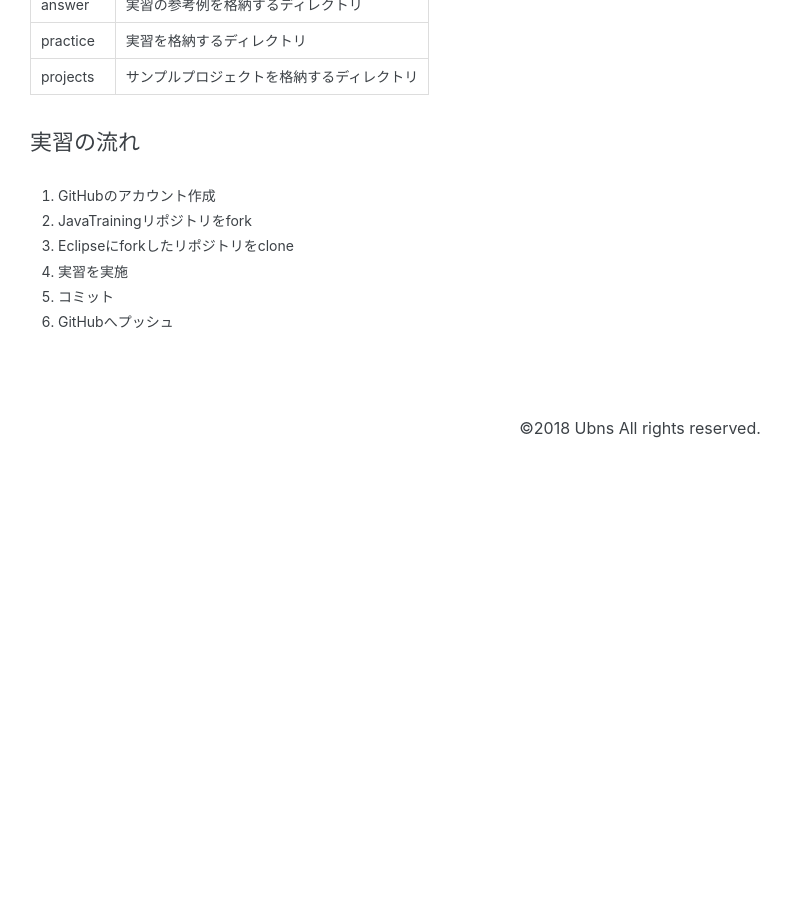
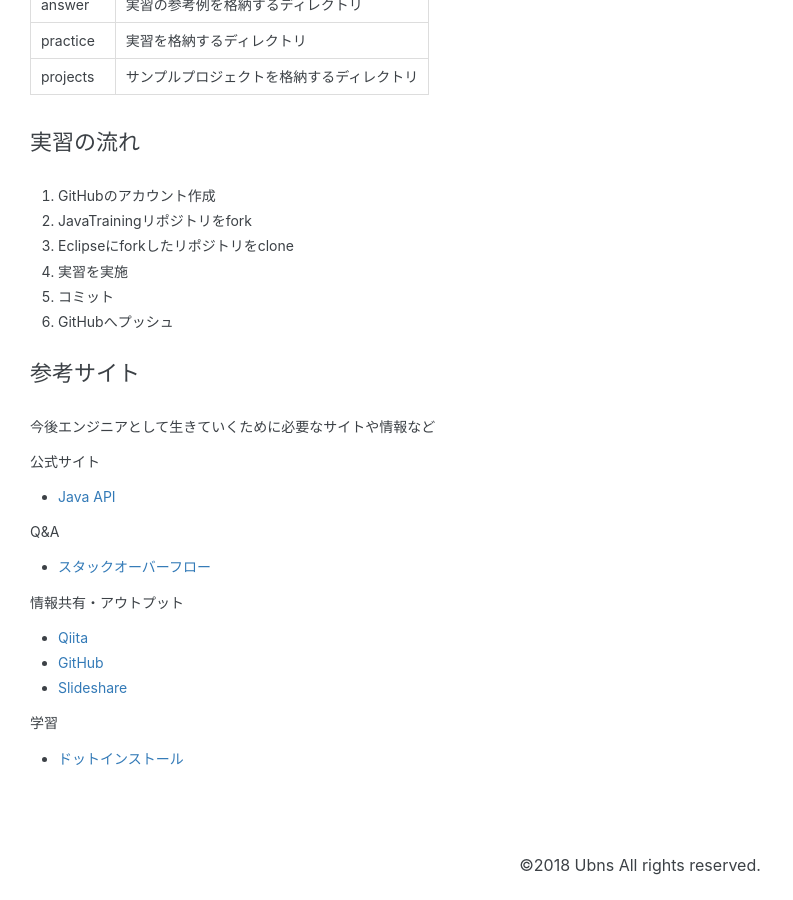
Before and after one commit to modulesjp/JavaTraining, a Jekyll site: the page built from docs/index.md, in a window 1280 px wide and 900 px high, scrolled down 819 px. Shown: the whole window, without its empty margins (0-793 px from the left). Built offline with Jekyll 4.4.1, drawn with Linux system fonts in a browser that asks for light colours; nearby versions of some CDN libraries; our own code applies the rules of GitHub Pages for plain Markdown files; before the commit the page ends 1282 px from its top, so only the background shows below that.

Commit message:
2018.04.04

```diff
--- a/docs/_layouts/default.html
+++ b/docs/_layouts/default.html
@@ -123,6 +123,8 @@
 				      	<a class="list-group-item" href="{{site.baseurl}}/fundamentals/3.0.1.instance.html">インスタンス化</a>
 				      	<a class="list-group-item" href="{{site.baseurl}}/fundamentals/3.0.2.field.html">変数</a>
 				      	<a class="list-group-item" href="{{site.baseurl}}/fundamentals/3.0.3.method.html">メソッド</a>
+				      	<a class="list-group-item" href="{{site.baseurl}}/fundamentals/3.0.4.modifiers.html">修飾子</a>
+				      	<a class="list-group-item" href="{{site.baseurl}}/fundamentals/3.0.5.gc.html">ガベージコレクション</a>
 				      </div>
 				      <a href="#other" class="list-group-item" data-toggle="collapse" data-target="#other" data-parent="#menu">
 				        <span class="fa fa-caret-right"></span>
--- a/docs/index.md
+++ b/docs/index.md
@@ -32,3 +32,20 @@
 4. 実習を実施
 5. コミット
 6. GitHubへプッシュ
+
+## 参考サイト
+今後エンジニアとして生きていくために必要なサイトや情報など
+
+公式サイト
+* [Java API](https://docs.oracle.com/javase/jp/8/docs/api/)
+
+Q&A
+* [スタックオーバーフロー](https://ja.stackoverflow.com/)
+
+情報共有・アウトプット
+* [Qiita](https://qiita.com/)
+* [GitHub](https://github.com/)
+* [Slideshare](https://www.slideshare.net/)
+
+学習
+* [ドットインストール](https://dotinstall.com/)
```
Also changed, not shown: docs/fundamentals/3.0.5.gc.md (added, +18 -0 lines), 1 other file.
